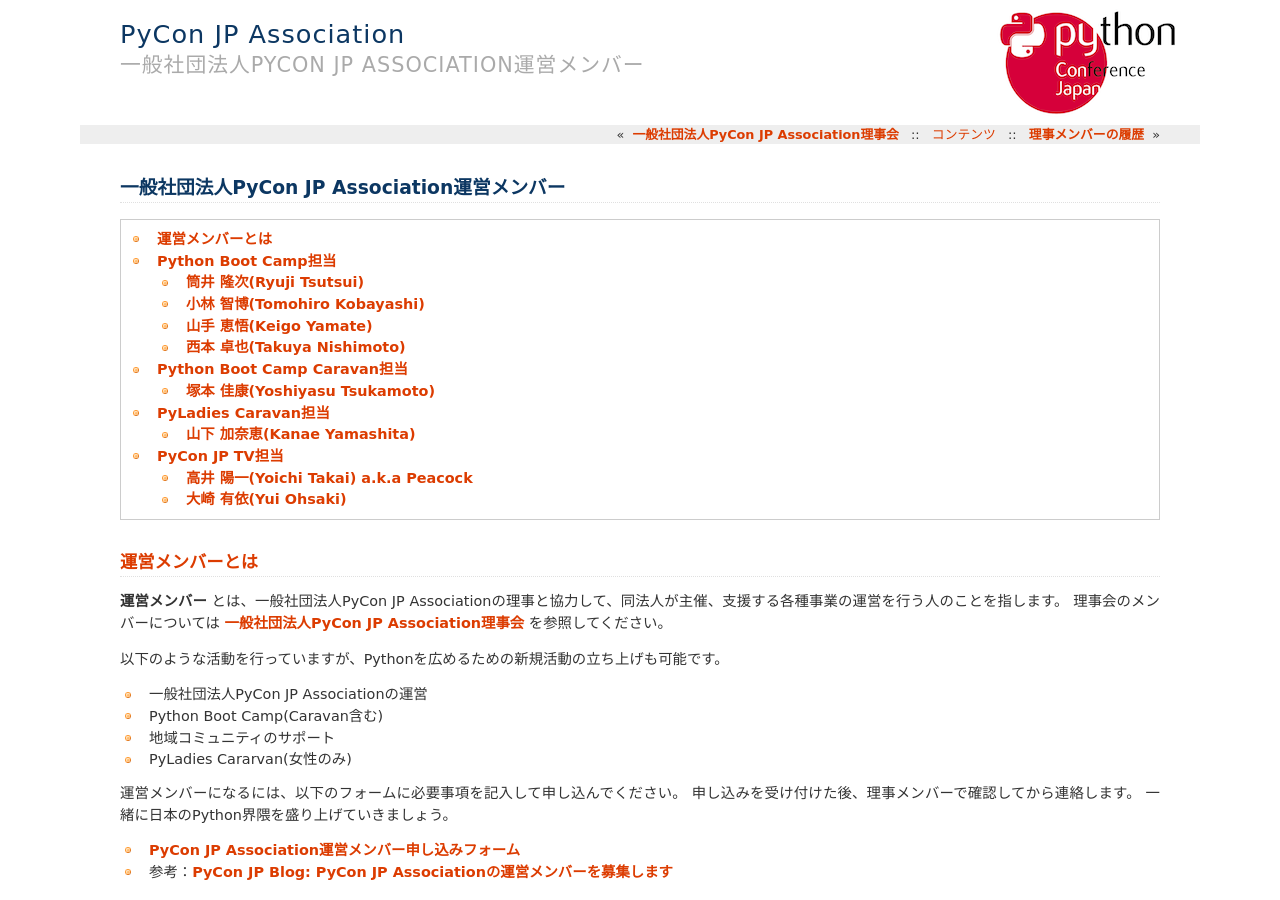
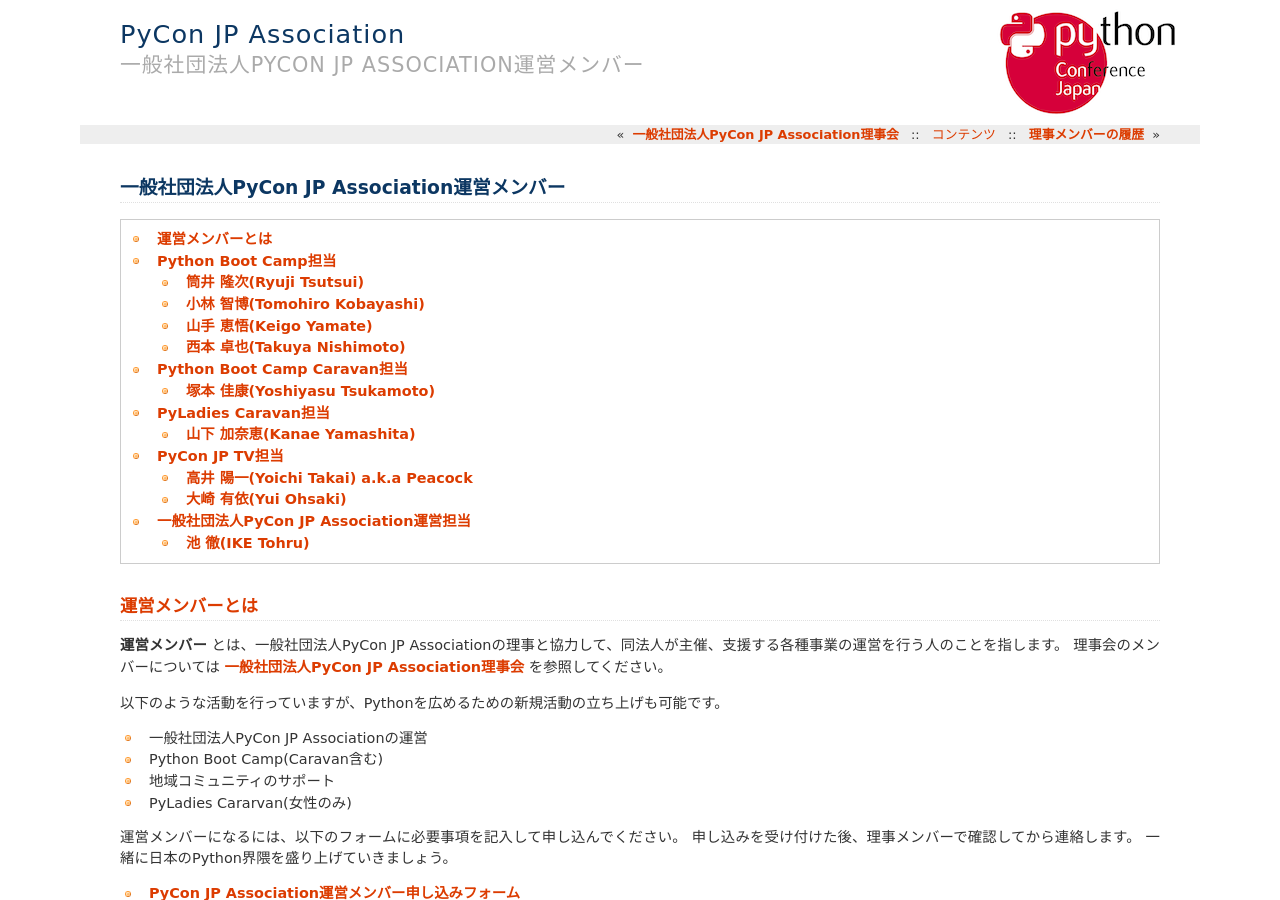
Before and after one commit to pyconjp/www.pycon.jp, a Sphinx documentation site: the page built from source/committee/members.md, in a window 1280 px wide and 900 px high. Built offline with Sphinx 7.4.7, drawn with Linux system fonts in a browser that asks for light colours; some of the changed text lies outside the part shown.

Commit message:
ISSHA-3717 add ike's profile

````diff
--- a/source/committee/members.md
+++ b/source/committee/members.md
@@ -145,3 +145,13 @@
 UX、グラフィックを通してほんのり人のつながりを彩るべくPyCon JP TVの活動に参加。
 
 - Twitter: [@nana_marux](https://twitter.com/nana_marux)
+
+## 一般社団法人PyCon JP Association運営担当
+
+### 池 徹(IKE Tohru)
+
+```{figure} /_static/hogehoge.jpg
+:width: 160
+```
+
+(プロフィール文章)
````
